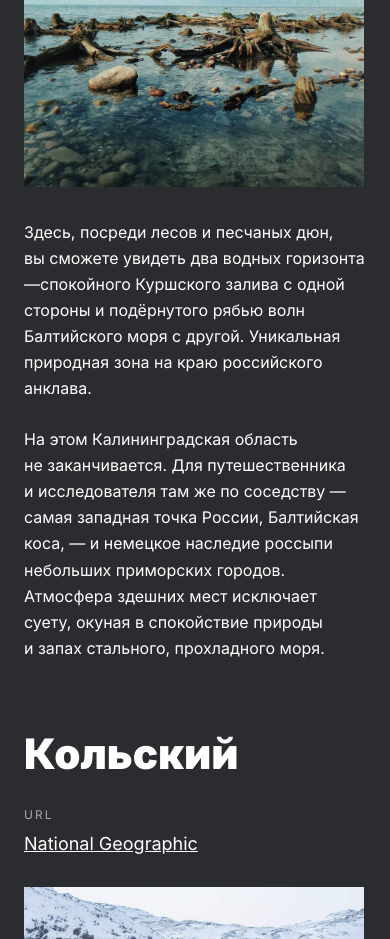
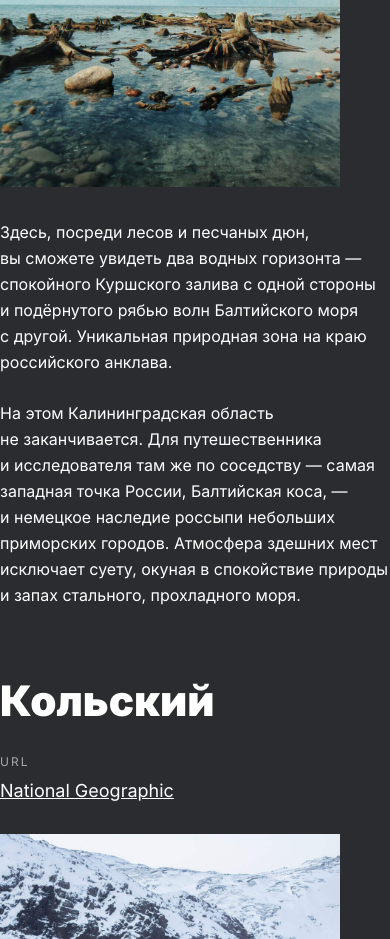
Before and after one commit to neemaks/russian-travel, a plain HTML site: page index.html in a window 390 px wide. Shown: the part 2685-3624 px from the top of the page. Drawn offline with Linux system fonts and the light colour scheme.

Commit message:
reviewer's corrections (second attempt)

```diff
--- a/blocks/footer/footer.css
+++ b/blocks/footer/footer.css
@@ -23,7 +23,6 @@
     flex-direction: column;
     gap: 48px;
     max-width: 186px;
-    min-height: 310px;
     margin: 64px 16px 24px;
   }
 }
--- a/blocks/header/header.css
+++ b/blocks/header/header.css
@@ -9,7 +9,6 @@
 @media screen and (max-width: 1024px) {
   .header {
     max-width: 928px;
-    margin: 28px 48px 0;
   }
 }
 
--- a/blocks/place/__paragraph/place__paragraph.css
+++ b/blocks/place/__paragraph/place__paragraph.css
@@ -3,13 +3,13 @@
   font-family: 'Inter', Arial, sans-serif;
   font-weight: 400;
   font-size: 18px;
-  line-height: 29.34px;
+  line-height: 29px;
   text-align: left;
 }
 
 @media screen and (max-width: 768px) {
   .place__paragraph {
     font-size: 16px;
-    line-height: 26.08px;
+    line-height: 26px;
   }
 }
--- a/blocks/places/places.css
+++ b/blocks/places/places.css
@@ -2,21 +2,20 @@
   max-width: 984px;
   display: flex;
   flex-direction: column;
-  margin: 92px 148px 0;
+  margin: 92px auto 0;
   color: var(--text-color);
 }
 
 @media screen and (max-width: 1024px) {
   .places {
     max-width: 928px;
-    margin: 92px 48px 0;
   }
 }
 
 @media screen and (max-width: 768px) {
   .places {
     max-width: 720px;
-    margin: 88px 24px 0;
+    margin: 88px auto 0;
   }
 }
 
```
